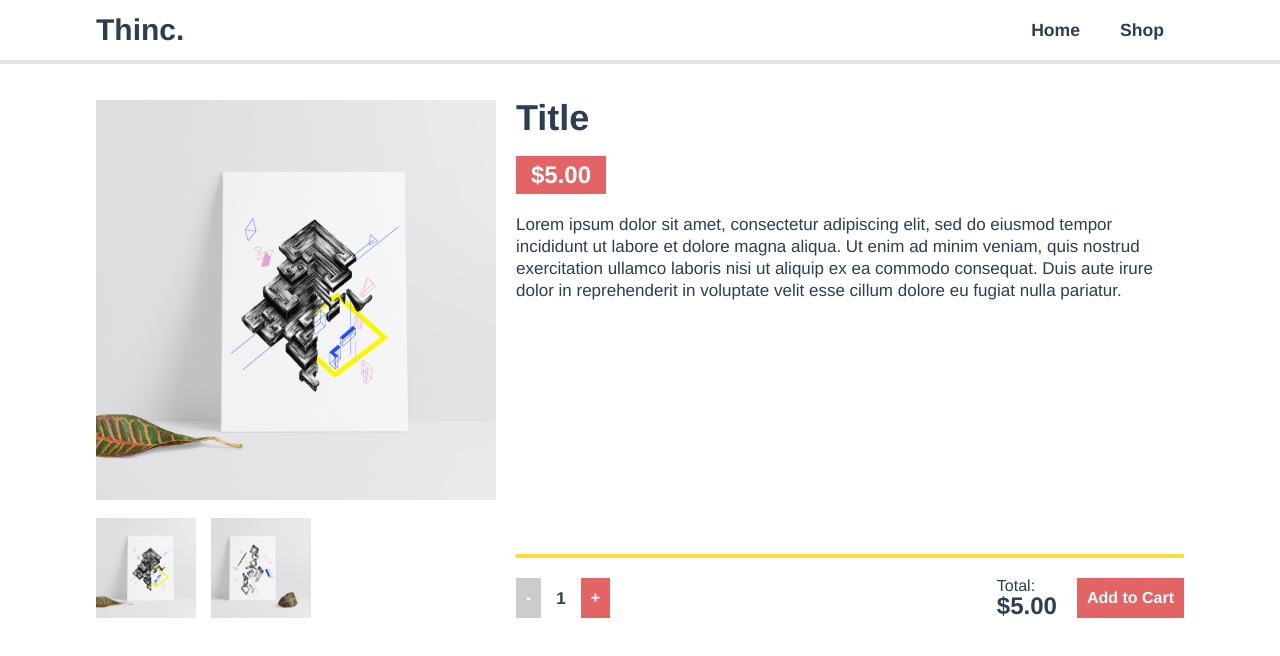
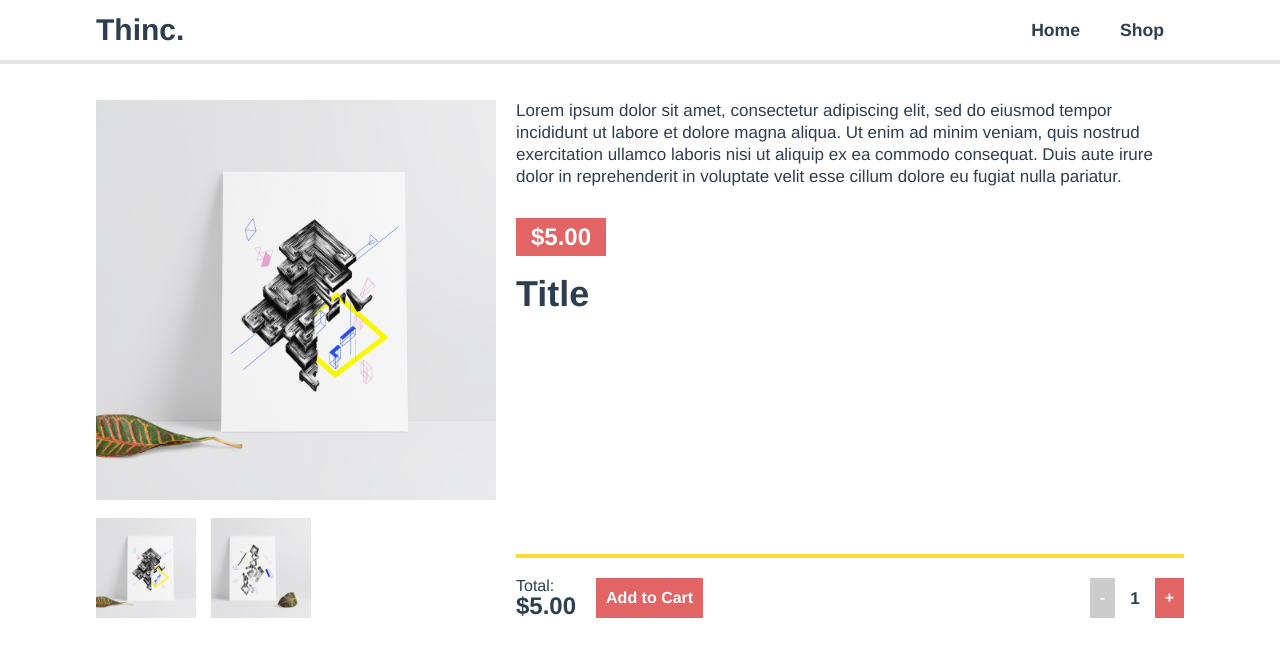
Before and after one commit to hamzaabamboo/thinc-open-house, a Vue app: page / in a window 1280 px wide. Shown: the top 656 px of the page. Built offline with nearby package versions, Linux system fonts and the light colour scheme.

Commit message:
:memo: HTML & CSS done

```diff
--- a/src/components/HelloWorld.vue
+++ b/src/components/HelloWorld.vue
@@ -27,21 +27,21 @@
 				</div>
 				<div class="col prod-detail">
 					<div class="prod-info">
+						<p class="prod-description">Lorem ipsum dolor sit amet, consectetur adipiscing elit, sed do eiusmod tempor incididunt ut labore et dolore magna aliqua. Ut enim ad minim veniam, quis nostrud exercitation ullamco laboris nisi ut aliquip ex ea commodo consequat. Duis aute irure dolor in reprehenderit in voluptate velit esse cillum dolore eu fugiat nulla pariatur.</p>
+						<h3 class="price">${{ (price).toFixed(2) }}</h3>
 						<h1 class="prod-title">Title</h1>
-						<h3 class="price">${{ (price).toFixed(2) }}</h3>
-						<p class="prod-description">Lorem ipsum dolor sit amet, consectetur adipiscing elit, sed do eiusmod tempor incididunt ut labore et dolore magna aliqua. Ut enim ad minim veniam, quis nostrud exercitation ullamco laboris nisi ut aliquip ex ea commodo consequat. Duis aute irure dolor in reprehenderit in voluptate velit esse cillum dolore eu fugiat nulla pariatur.</p>
 					</div>
 					<div class="prod-control row">
-						<div class="button-group col">
-							<button @click="quantity -= 1" :disabled="quantity == 1">-</button>
-							<div class="text-display">{{ quantity }}</div>
-							<button @click="quantity += 1">+</button>
-						</div>
 						<div class="prod-summary col row">
 							<span>
 								Total: <h3>${{ (price * quantity).toFixed(2) }}</h3>
 							</span>
 							<button>Add to Cart</button>
+						</div>
+						<div class="button-group col">
+							<button @click="quantity -= 1" :disabled="quantity == 1">-</button>
+							<div class="text-display">{{ quantity }}</div>
+							<button @click="quantity += 1">+</button>
 						</div>
 					</div>
 				</div>
```
Also changed, not shown: 1 other file (tests, documents, lock files or other folders).
